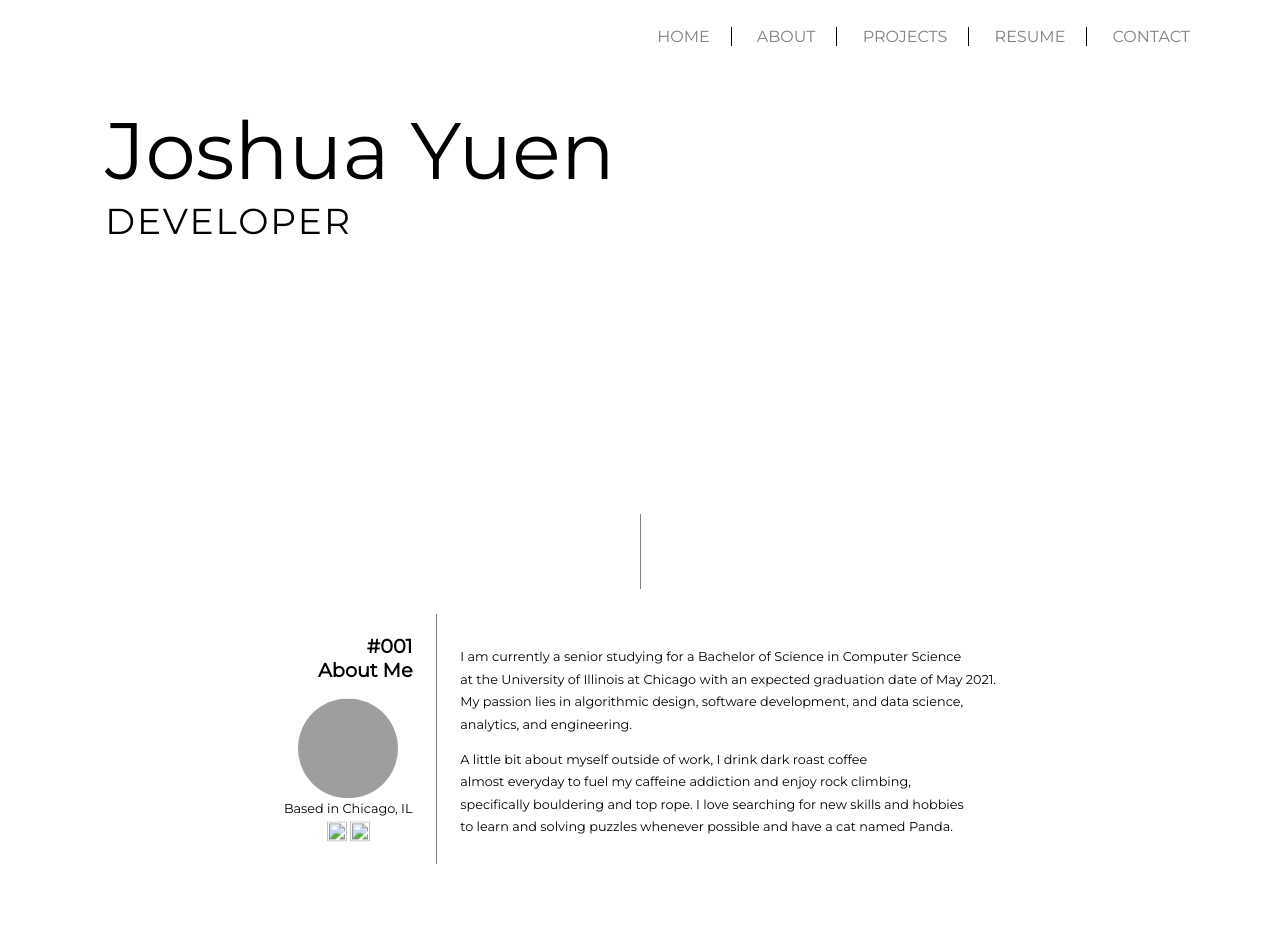
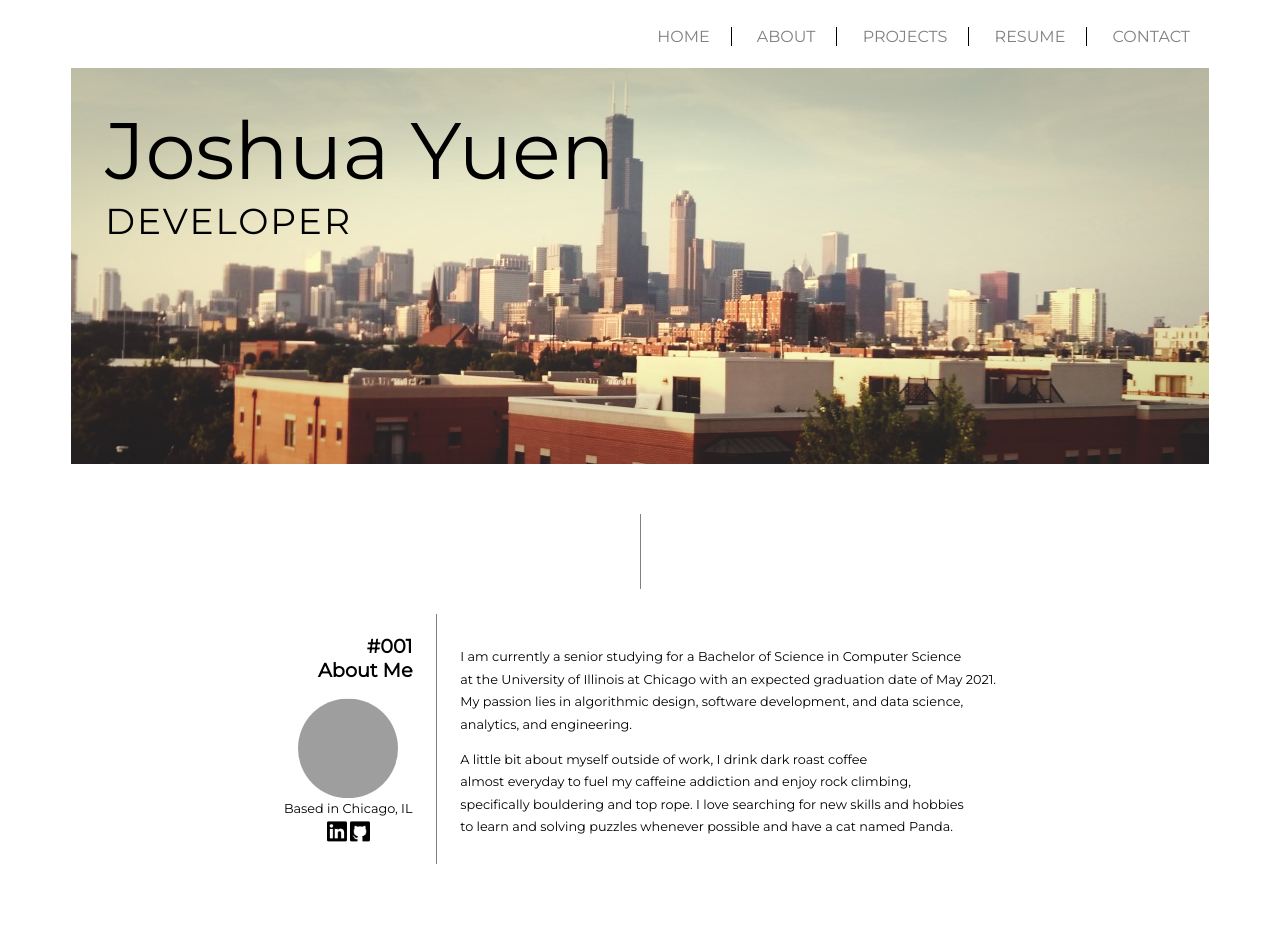
Before and after one commit to joshua-who-now/joshua-who-now.github.io, a plain HTML site: page index.html in a window 1280 px wide. Shown: the top 931 px of the page. Drawn offline with Linux system fonts and the light colour scheme; grey boxes are pictures that could not be loaded.

Commit message:
Test Resources Implementation

```diff
--- a/index.html
+++ b/index.html
@@ -3,7 +3,7 @@
     <head>
         <link href="https://fonts.googleapis.com/css2?family=Montserrat&display=swap" rel="stylesheet">
 
-        <link rel="stylesheet" href="https://github.com/joshua-who-now/joshua-who-now.github.io/blob/main/css/stylesheet.css">
+        <link rel="stylesheet" href="https://raw.githubusercontent.com/joshua-who-now/joshua-who-now.github.io/main/css/stylesheet.css">
     </head>
 
     <a id="home"></a>
@@ -24,7 +24,7 @@
             <div style="font-family: Montserrat, sans-serif;
                         width: 90%;
                         height: 396px;
-                        background-image: url();
+                        background-image: url(https://raw.githubusercontent.com/joshua-who-now/joshua-who-now.github.io/main/resources/media/banner.png);
                         background-repeat:no-repeat;
                         background-position: top;
                         background-size: cover;
@@ -53,8 +53,8 @@
                         <div class="text-inline">Based in Chicago, IL</div>
 
                         <div>
-                            <img class="smbutton" onclick="ToLinkedIn()" src="" width="20px" height="20px">
-                            <img class="smbutton" onclick="ToGithub()" src="" width="20px" height="20px">
+                            <img class="smbutton" onclick="ToLinkedIn()" src="https://raw.githubusercontent.com/joshua-who-now/joshua-who-now.github.io/main/resources/media/linkedin_ico.png" width="20px" height="20px">
+                            <img class="smbutton" onclick="ToGithub()" src="https://raw.githubusercontent.com/joshua-who-now/joshua-who-now.github.io/main/resources/media/github_ico.png" width="20px" height="20px">
                         </div>
 
                     </div>
```
